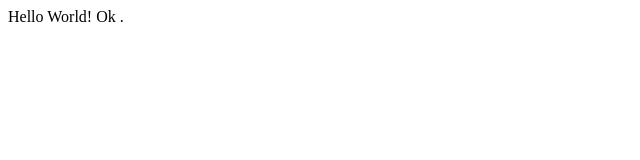
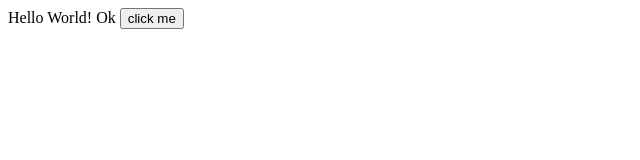
Before and after one commit to Ferull/NewSalam, a plain HTML site: page index.html in a window 1280 px wide. Shown: the whole page, without its empty margins (0-640 px from the left). Drawn offline with Linux system fonts and the light colour scheme.

Commit message:
add button

```diff
--- a/index.html
+++ b/index.html
@@ -8,6 +8,6 @@
   </head>
   <body>
     Hello World! Ok
+    <button>click me</button>
   </body>
 </html>
-.
```
